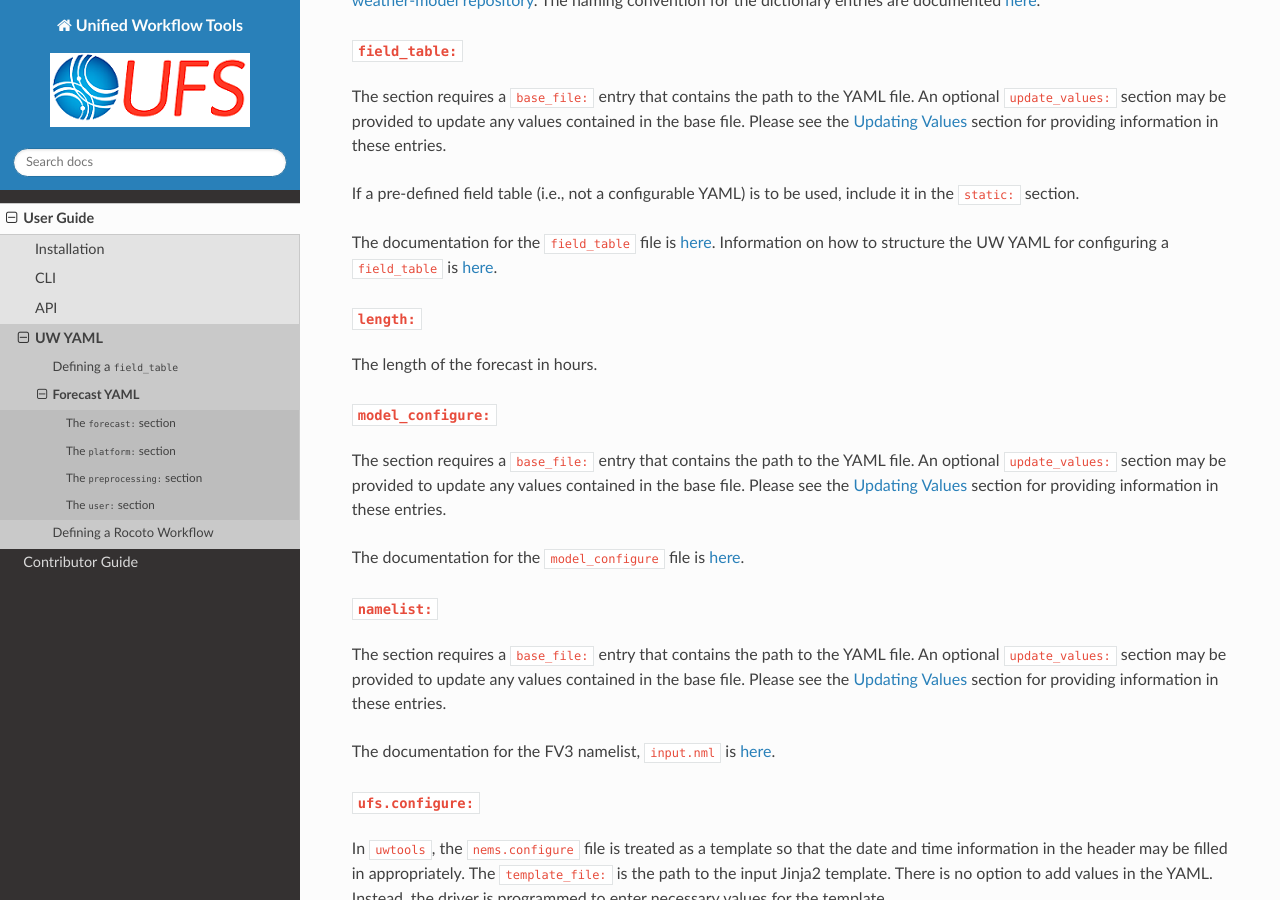
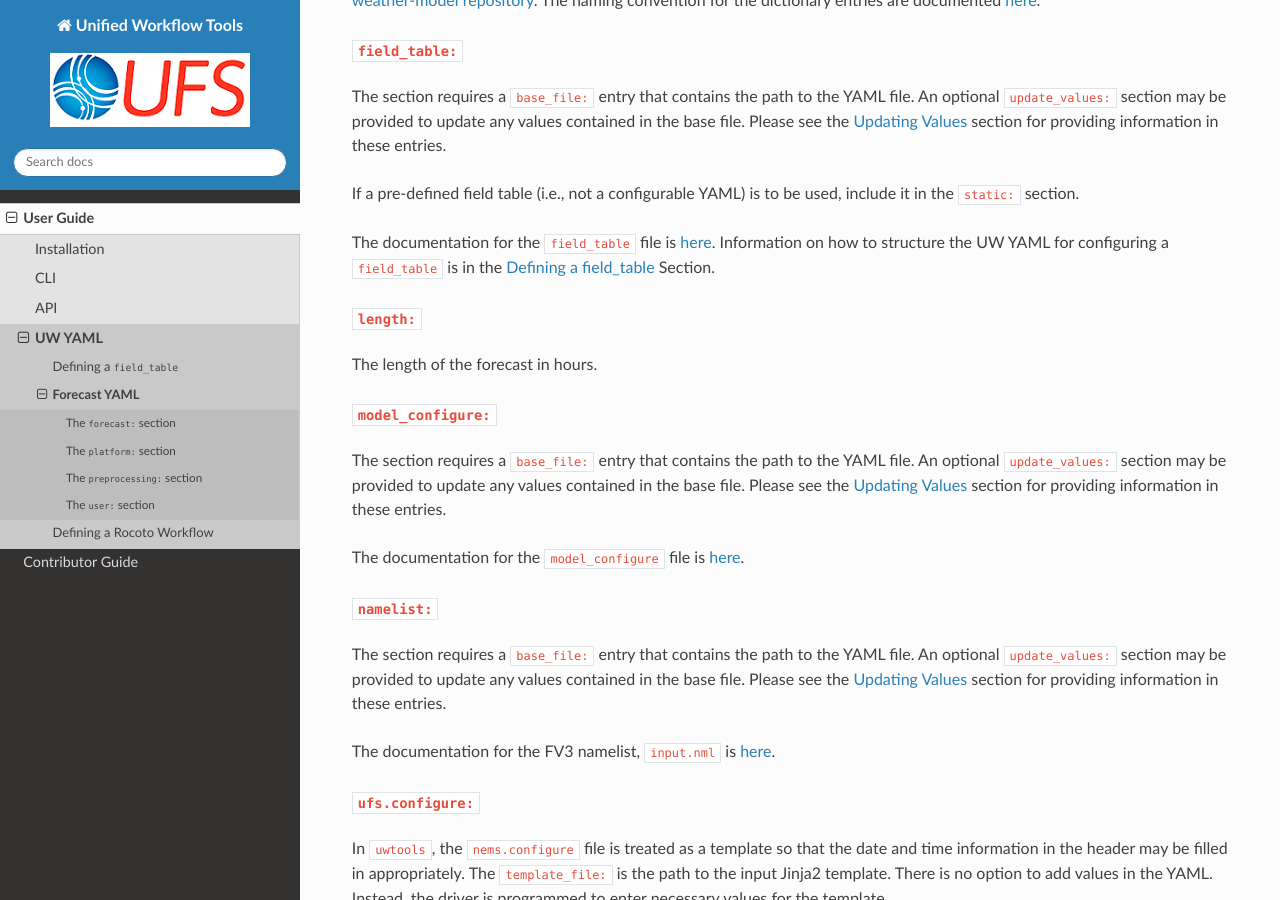
Before and after one commit to ufs-community/uwtools, a Sphinx documentation site: the page built from docs/sections/user_guide/uw_yaml/forecast_yaml.rst, in a window 1280 px wide and 900 px high, scrolled down 2886 px. Built offline with Sphinx 7.4.7 and the Read the Docs theme 2.0.0, drawn with Linux system fonts in a browser that asks for light colours; the version number could not be read and is left out.

Commit message:
Self-review cleanup.

```diff
--- a/docs/sections/user_guide/cli/mode_forecast.rst
+++ b/docs/sections/user_guide/cli/mode_forecast.rst
@@ -63,8 +63,7 @@
 
     $ uw forecast run -c config.yaml --cycle 2024-01-09T12 --model FV3
 
-  The forecast will run on the node where you have invoked this command. Optionally, capture the output in a log file using shell redirection
-
+  The forecast will run on the node where you have invoked this command. Optionally, capture the output in a log file using shell redirection.
 
 * Run an FV3 forecast using a batch system
 
@@ -80,14 +79,12 @@
 
     $ uw forecast run -c config.yaml --cycle 2024-01-09T12 --model FV3 --batch-script --dry-run
 
-
 * Request verbose log output
 
   .. code-block:: sh
 
     $ uw forecast run -c config.yaml --cycle 2024-01-09T12 --model FV3 -v
 
-
   Note that uw logs to ``stderr`` and writes non-log output to ``stdout``, so the streams can be redirected separately:
 
   .. code-block:: sh
--- a/docs/sections/user_guide/uw_yaml/field_table_yaml.rst
+++ b/docs/sections/user_guide/uw_yaml/field_table_yaml.rst
@@ -49,4 +49,4 @@
 ``profile_type:``
 ^^^^^^^^^^^^^^^^^
 
-This block requires a ``name:`` entry that descrives the profile type. Acceptable values (per the ``field_table`` spec) are ``fixed`` or ``profile``. The ``surface_value:`` is required in both cases, while the ``top_value:`` is required for only the ``profile`` option.
+This block requires a ``name:`` entry that describes the profile type. Acceptable values (per the ``field_table`` spec) are ``fixed`` or ``profile``. The ``surface_value:`` is required in both cases, while the ``top_value:`` is required for only the ``profile`` option.
--- a/docs/sections/user_guide/uw_yaml/forecast_yaml.rst
+++ b/docs/sections/user_guide/uw_yaml/forecast_yaml.rst
@@ -94,7 +94,6 @@
 
 Requires a path to a template file in the ``template_file:`` entry. There is no option to add values in the YAML. Instead, the driver is programmed to enter necessary values for the template.
 
-
 UW YAML Keys
 ^^^^^^^^^^^^
 
@@ -117,7 +116,6 @@
 
 A switch to differentiate between a global or regional configuration. Accepted values are ``global`` and ``regional``.
 
-
 ``executable:``
 """""""""""""""
 
@@ -137,13 +135,12 @@
 
 If a pre-defined field table (i.e., not a configurable YAML) is to be used, include it in the ``static:`` section.
 
-The documentation for the ``field_table`` file is :weather-model-io:`here<field-table-file>`. Information on how to structure the UW YAML for configuring a ``field_table`` is :any:`here<defining_a_field_table>`.
+The documentation for the ``field_table`` file is :weather-model-io:`here<field-table-file>`. Information on how to structure the UW YAML for configuring a ``field_table`` is in the :ref:`defining_a_field_table` Section.
 
 ``length:``
 """""""""""
 
 The length of the forecast in hours.
-
 
 ``model_configure:``
 """"""""""""""""""""
@@ -171,13 +168,10 @@
 
 The path where the forecast input data will be staged and output data will appear after a successful forecast.
 
-
 ``static:``
 """""""""""
 
 This block contains a set of files to stage in the run directory: file names as they appear in the run directory are keys and their source paths are the values. Source paths can be provided as a single string path, or a list of paths to be staged in a common directory under their original names.
-
-
 
 The ``platform:`` section
 -------------------------
@@ -189,7 +183,6 @@
   platform:
     mpicmd: srun # required
     scheduler: slurm
-
 
 ``mpicmd:``
 ^^^^^^^^^^^
@@ -214,7 +207,6 @@
 ^^^^^^^^^^^^^^^^^^^^^^^^^^^^^^^^
 The optional section describes how the lateral boundary conditions have been prepared for a limited-area configuration of the model forecast. It is required for a limited-area forecast. The following entries in its subtree are used for the forecast:
 
-
 ``interval_hours:``
 """""""""""""""""""
 The integer number of hours setting how frequently the lateral boundary conditions will be used in the model forecast.
@@ -227,8 +219,6 @@
 """""""""""""""""""""""""
 The path to the lateral boundary conditions files prepared for the forecast. It accepts the integer ``forecast_hour`` as a Python template, e.g., ``/path/to/srw.t00z.gfs_bndy.tile7.f{forecast_hour:03d}.nc``.
 
-
-
 The ``user:`` section
 ---------------------
 
```
